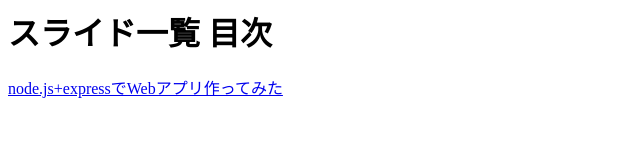
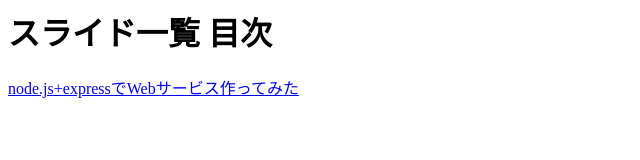
Before and after one commit to sairoutine/my-slides, a plain HTML site: page index.html in a window 1280 px wide. Shown: the full height of the page, 0-640 px from the left. Drawn offline with Linux system fonts and the light colour scheme.

Commit message:
app -> service

```diff
--- a/index.html
+++ b/index.html
@@ -6,7 +6,7 @@
 	<body>
 		<h1>スライド一覧 目次</h1>
 
-		<a href="./1/">node.js+expressでWebアプリ作ってみた</a><br />
+		<a href="./1/">node.js+expressでWebサービス作ってみた</a><br />
 		<br />
 	</body>
 </html>
```
Also changed, not shown: 1/index.html (+2 -2 lines).
